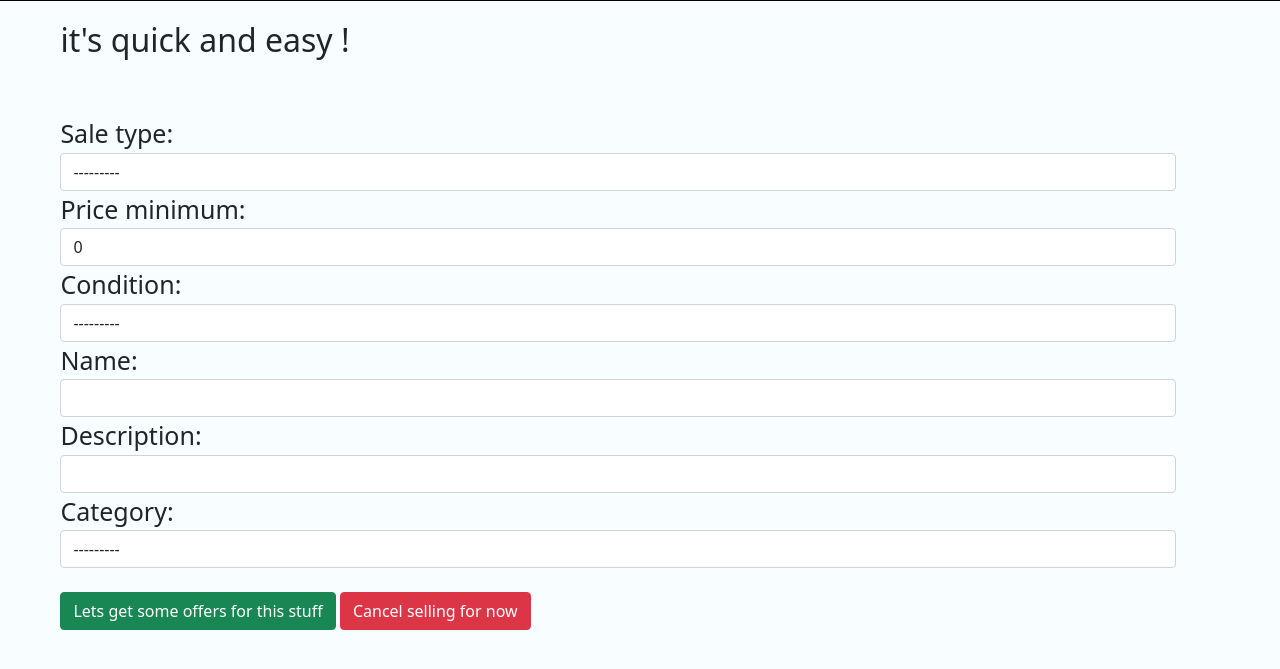
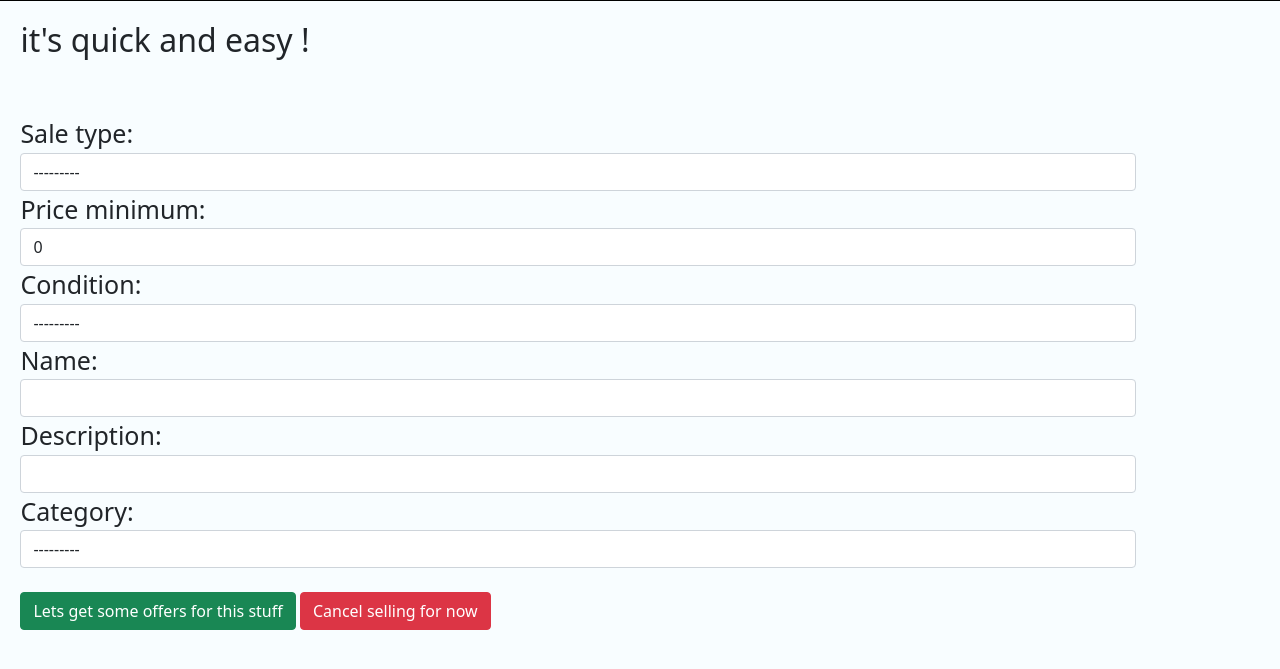
Before and after one commit to andriy21p/eCommerce_website, a Django app: page /create in a window 1280 px wide. Shown: the part 102-771 px from the top of the page. Run offline with Django 4.2, Linux system fonts and the light colour scheme; the visitor is signed in with stand-in values (Sample User, id 1); data that the repository does not hold is empty; some libraries are stand-ins or nearby versions.

Commit message:
css to all pages

```diff
--- a/fire_sale/static/css/main.css
+++ b/fire_sale/static/css/main.css
@@ -26,10 +26,15 @@
 .base_div{
     background: #F8FDFF;
 }
-.container-full{
+.container-full {
     background: #F8FDFF;
     border-bottom: 0.2px solid #000000;
 }
+.container{
+    margin-left: -30px;
+;
+}
+
 /* Hover over image - zoom and rotate */
 /* [1] The container */
 .img-hover-zoom {
@@ -123,10 +128,7 @@ h1{
     margin-left: 3%;
     margin-top: 20px;
 }
-.container{
-    text-align: start;
-    margin-left: 10px;
-}
+
 .image{
 
 }
--- a/fire_sale/templates/item/categories.html
+++ b/fire_sale/templates/item/categories.html
@@ -1,6 +1,6 @@
 <div class="categories d-flex flex-column flex-shrink-0 p-3  ">
     <a href="/static" class="d-flex align-items-center mb-3 mb-md-0 me-md-auto link-dark text-decoration-none">
-      <svg class="bi me-2" width="40" height="32"><use xlink:href="#bootstrap"/></svg>
+      <svg class="bi me-2" width="40" height="32"><use xlink:href="#bootstrap"></use></svg>
       <span class="fs-4">Categories</span>
     </a>
     <hr>
```
